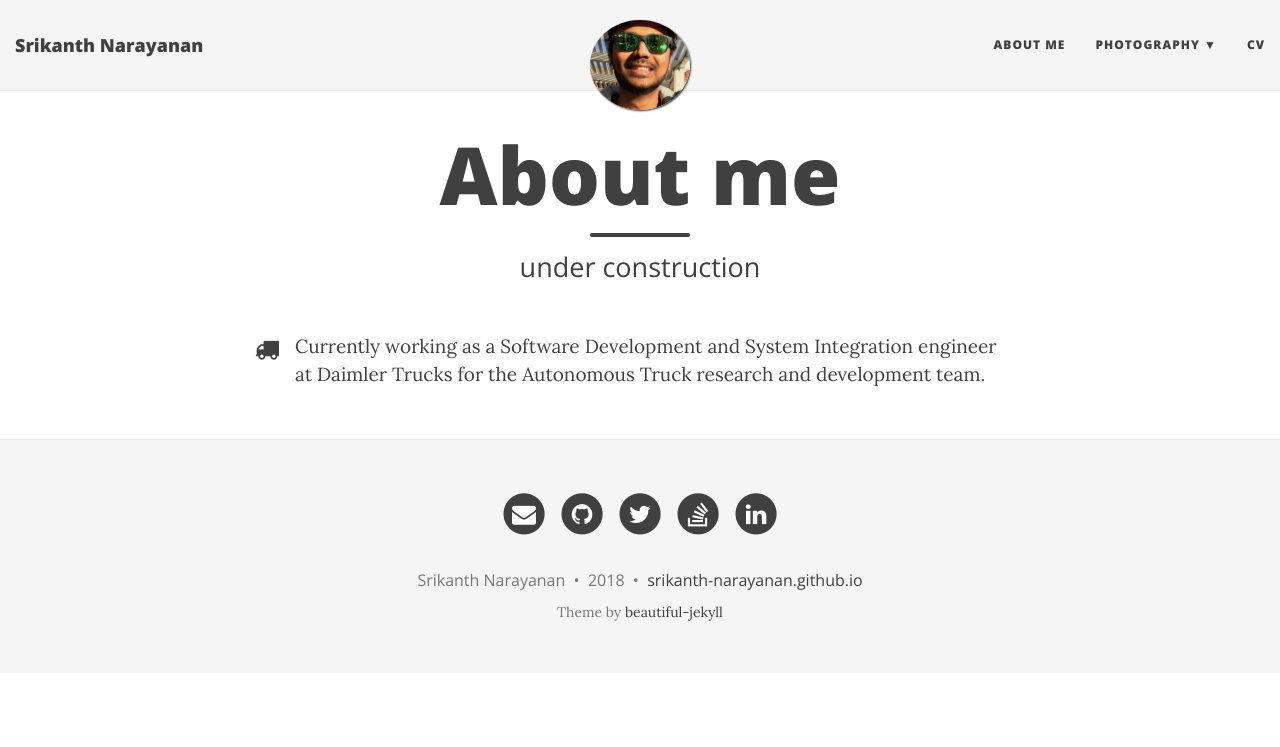
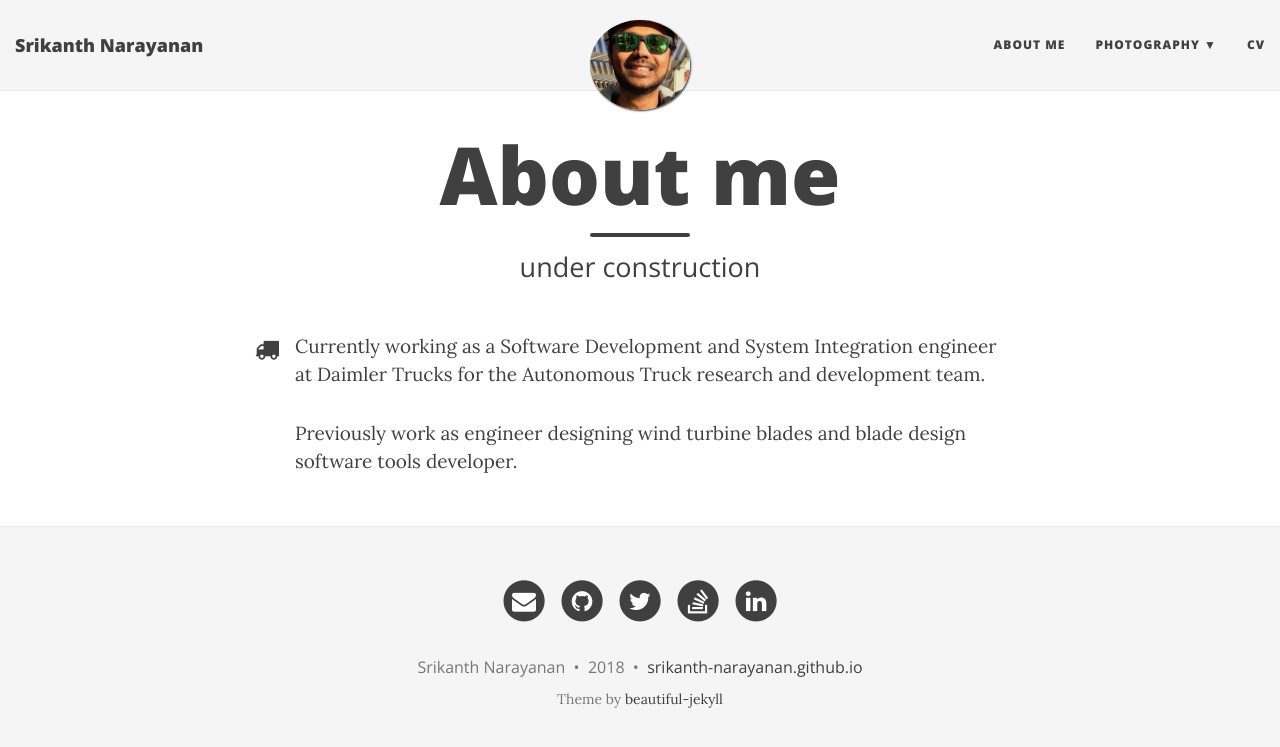
Before and after one commit to srikanth-narayanan/srikanth-narayanan.github.io, a Jekyll site: the page built from aboutme.html, in a window 1280 px wide. Shown: the top 747 px of the page. Built offline with Jekyll 4.4.1, drawn with Linux system fonts in a browser that asks for light colours; nearby versions of some CDN libraries.

Commit message:
Updated about me

```diff
--- a/aboutme.html
+++ b/aboutme.html
@@ -12,4 +12,9 @@ css: "/css/about.css"
 Currently working as a Software Development and System Integration engineer at Daimler Trucks for the Autonomous Truck research and development team.
 </p>
 
+<p class="about-text">
+<span class="/icon/if_windmill_576976.ico about-icon"></span>
+Previously work as engineer designing wind turbine blades and blade design software tools developer.
+</p>
+
 </div>
```
